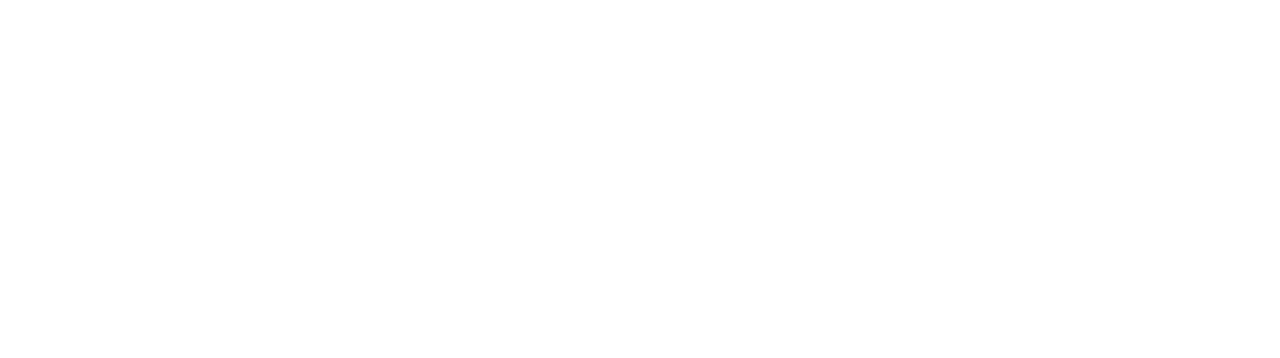
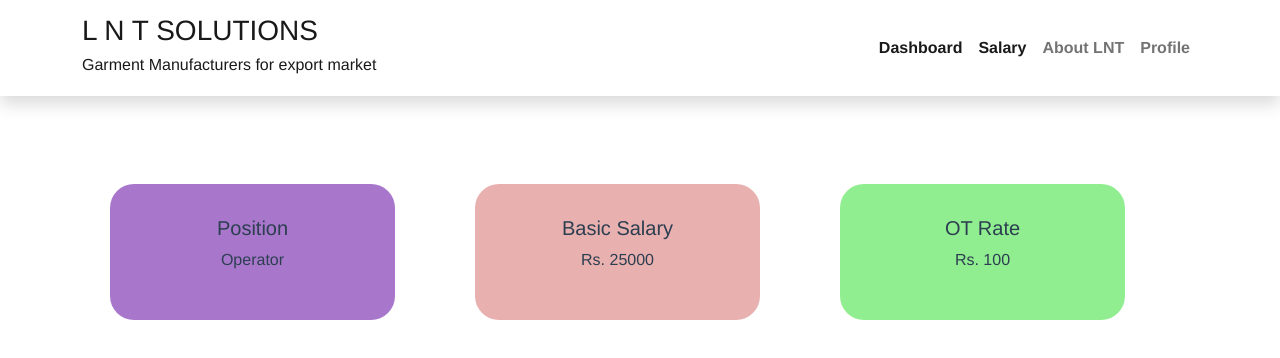
Before and after one commit to tchamalsha/Employee-management-system-frontend, a Vue app: page /salaryService in a window 1280 px wide. Before the commit this address had no page. Shown: the top 358 px of the page. Built offline with nearby package versions, Linux system fonts and the light colour scheme.

Commit message:
add salary service

```diff
--- a/package.json
+++ b/package.json
@@ -16,6 +16,7 @@
     "core-js": "^3.8.3",
     "vue": "^3.2.37",
     "vue-cookies": "^1.8.1",
+    "vue-google-charts": "^1.1.0",
     "vue-router": "^4.0.3"
   },
   "devDependencies": {
--- a/src/components/NavbarView.vue
+++ b/src/components/NavbarView.vue
@@ -12,16 +12,16 @@
     <div class="collapse navbar-collapse" id="navbarResponsive">
       <ul class="navbar-nav ms-auto">
         <li class="nav-item active">
-          <a class="nav-link" href="#">Home</a>
+          <router-link to="/" class="nav-link active" aria-current="page">Dashboard</router-link>
         </li>
         <li class="nav-item">
-          <a class="nav-link" href="#">About</a>
+          <router-link to="/salaryService" class="nav-link active" aria-current="page">Salary</router-link>
         </li>
         <li class="nav-item">
-          <a class="nav-link" href="#">Services</a>
+          <a class="nav-link" href="#">About LNT</a>
         </li>
         <li class="nav-item">
-          <a class="nav-link" href="#">Contact</a>
+          <a class="nav-link" href="#">Profile</a>
         </li>
       </ul>
     </div>
--- a/src/router/index.js
+++ b/src/router/index.js
@@ -1,21 +1,22 @@
 import { createRouter, createWebHistory } from 'vue-router'
-import HomeView from '../views/HomeView.vue'
+
 
 const routes = [
-  {
-    path: '/',
-    name: 'home',
-    component: HomeView
-  },
+
   {
     path: '/about',
     name: 'about',
     component: () => import('../views/AboutView.vue')
   },
   {
-    path: '/dashboard',
+    path: '/',
     name: 'dashboard',
     component: () => import('../views/DashboardView.vue')
+  },
+  {
+    path: '/salaryService',
+    name: 'salaryService',
+    component: () => import('../views/SalaryServiceView.vue')
   }
 ]
 
--- a/src/views/DashboardView.vue
+++ b/src/views/DashboardView.vue
@@ -10,9 +10,26 @@
                 <img src="@/assets/main.jpg" alt="">
             </div>
         </div>
-        <div class="row">
-            <div class="col-4">
-
+        <div class="row mt-5">
+            <div class="col-6 cards p-4">
+                <h4>Announcements From Administration</h4>
+                <ul>
+                    <li><p>Lorem Ipsum is simply dummy text of the printing and typesetting industry.
+                        Lorem Ipsum has been the industry's standard dummy text ever since the 1500s,
+                        when an unknown printer took a galley of type and scrambled it to make a type specimen book. </p>
+                    </li>
+                    <li><p>Lorem Ipsum is simply dummy text of the printing and typesetting industry.
+                         Lorem Ipsum has been the industry's standard dummy text ever since the 1500s,
+                         when an unknown printer took a galley of type and scrambled it to make a type specimen book. </p>
+                    </li>
+                </ul>
+            </div>
+            <div class="col-6">
+                <h4>Attendance Chart</h4>
+                <GChart
+                    type="LineChart"
+                    :data="chartData"
+                    :options="chartOptions"/>
             </div>
         </div>
     </div>
@@ -20,11 +37,33 @@
 
 <script>
 import NavBarVue from "@/components/NavbarView.vue"
+import { GChart } from 'vue-google-charts'
+
+
 export default{
     name:"DashBoard",
     components:{
-        NavBarVue
+        NavBarVue,
+        GChart
+    },
+    data () {
+    return {
+      // Array will be automatically processed with visualization.arrayToDataTable function
+      chartData: [
+        ['Month', 'Sales', 'Expenses', 'Profit'],
+        ['January', 1000, 400, 200],
+        ['February', 1170, 460, 250],
+        ['March', 660, 1120, 300],
+        ['April', 1030, 540, 350]
+      ],
+      chartOptions: {
+        chart: {
+          title: 'Company Performance',
+          subtitle: 'Sales, Expenses, and Profit: 2014-2017',
+        }
+      }
     }
+  }
 }
 </script>
 
@@ -37,4 +76,12 @@
 .main-text{
     text-align: justify;
 }
+.cards{
+    background-color: #C4B6B6;
+    text-align: justify;
+    border-radius: 5vh;
+}
+.cards h4{
+    text-align: center;
+}
 </style>
--- /dev/null
+++ b/src/views/SalaryServiceView.vue
@@ -0,0 +1,48 @@
+<template>
+  <NavBar/>
+  <div class="container">
+    <div class="row mt-5">
+      <div class="col-3 cards card1 ">
+        <h5>Position</h5>
+        <p>Operator</p>
+      </div>
+      <div class="col-3 cards card2">
+        <h5>Basic Salary</h5>
+        <p>Rs. 25000</p>
+      </div>
+      <div class="col-3 cards card3">
+        <h5>OT Rate</h5>
+        <p>Rs. 100</p>
+      </div>
+    </div>
+  </div>
+</template>
+
+<script>
+import NavBar from "@/components/NavbarView.vue"
+export default {
+    name:"SalaryService",
+    components:{
+        NavBar
+    }
+}
+</script>
+
+<style>
+.cards{
+  margin: 5vh;
+  padding-top: 4vh;
+  padding-bottom:4vh ;
+  text-align: center;
+  border-radius: 3vh;
+}
+.card1{
+  background-color: rgb(168, 119, 204);
+}
+.card2{
+  background-color: rgb(233, 176, 176);
+}
+.card3{
+  background-color: lightgreen;
+}
+</style>
```
Also changed, not shown: 1 other file (tests, documents, lock files or other folders).
